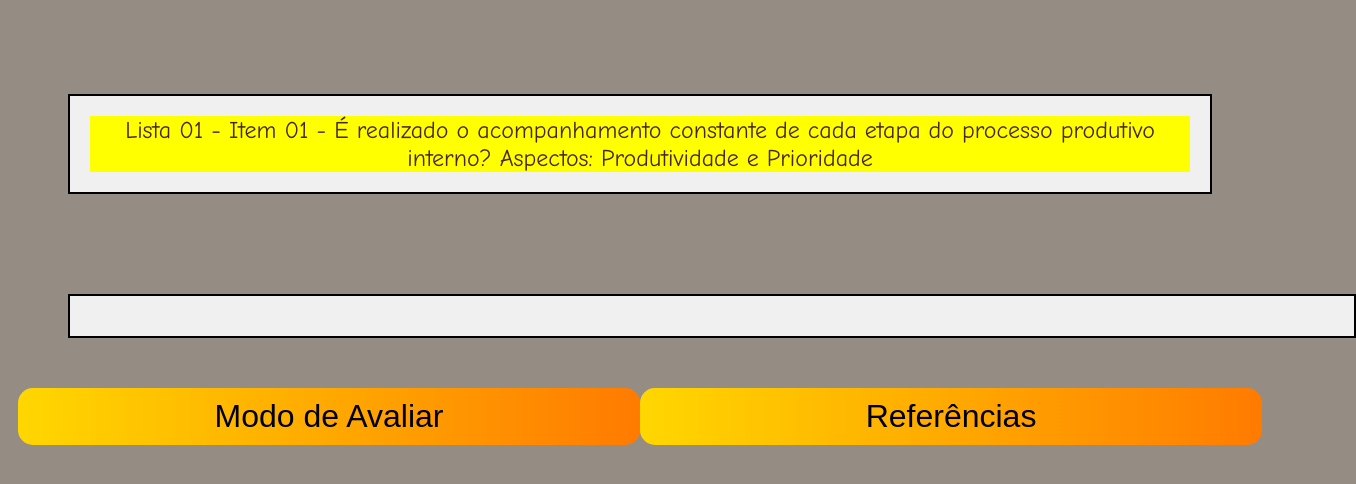
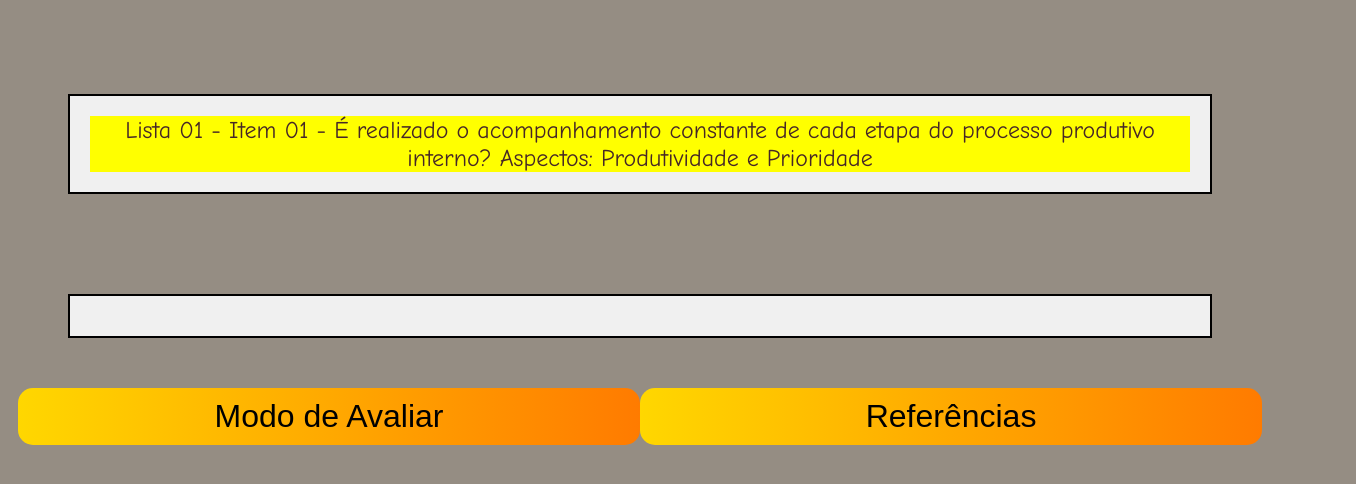
Before and after one commit to Dougas85/sa3p, a plain HTML site: page index.html in a window 1280 px wide. Shown: the part 148-632 px from the top of the page, 1356 px wide, since content can reach past the window. Drawn offline with Linux system fonts and the light colour scheme.

Commit message:
Update style.css

```diff
--- a/static/styles/style.css
+++ b/static/styles/style.css
@@ -57,7 +57,7 @@ h1 {
     padding: 20px;
     margin: 50px;
     background-color: #f0f0f0;
-    width: 100%; /* Definindo a largura como 100% para ocupar o mesmo espaço que o quadro1 */
+    width: auto; /* Definindo a largura como 100% para ocupar o mesmo espaço que o quadro1 */
     height: auto; /* Mantendo a altura automática para se ajustar ao conteúdo */
 }
 
```
